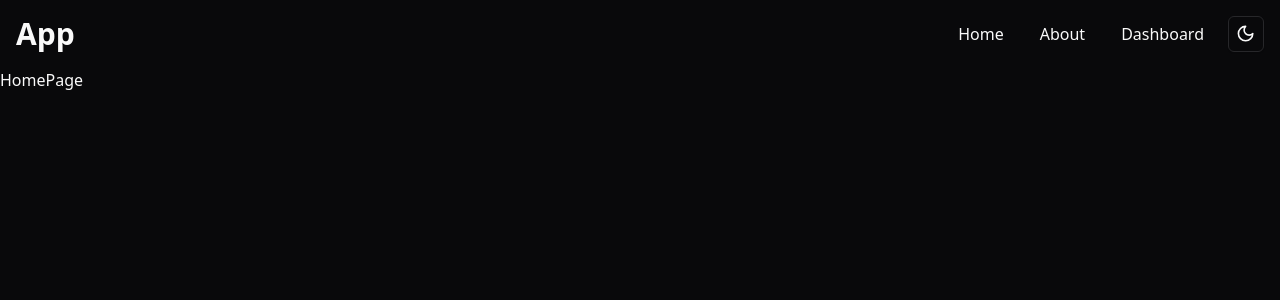
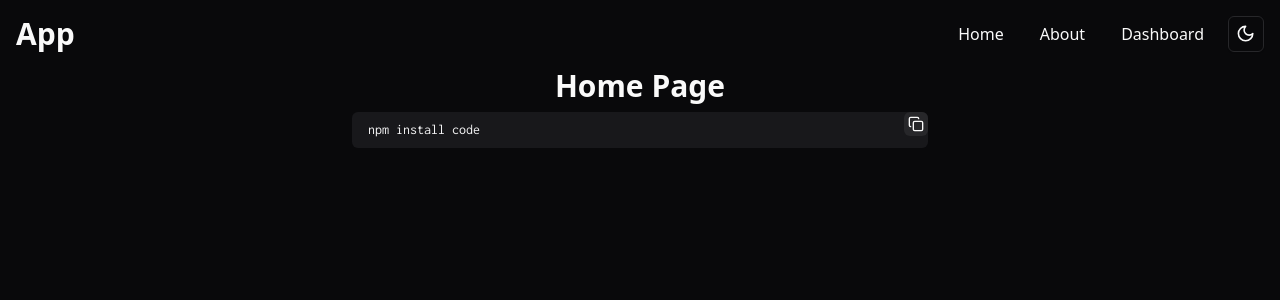
Before and after one commit to ilhuicatzi/template-react_vite-shacdn, a React (Vite) app: page / in a window 1280 px wide. Shown: the top 300 px of the page. Built offline with nearby package versions, Linux system fonts and the light colour scheme.

Commit message:
chore: Add @fontsource-variable/inconsolata package and update dependencies

```diff
--- a/package.json
+++ b/package.json
@@ -10,6 +10,7 @@
     "preview": "vite preview"
   },
   "dependencies": {
+    "@fontsource-variable/inconsolata": "^5.0.19",
     "@hookform/resolvers": "^3.9.0",
     "@radix-ui/react-accordion": "^1.2.0",
     "@radix-ui/react-alert-dialog": "^1.1.1",
@@ -23,6 +24,7 @@
     "@radix-ui/react-select": "^2.1.1",
     "@radix-ui/react-separator": "^1.1.0",
     "@radix-ui/react-slot": "^1.1.0",
+    "@radix-ui/react-tooltip": "^1.1.2",
     "class-variance-authority": "^0.7.0",
     "clsx": "^2.1.1",
     "lucide-react": "^0.437.0",
--- /dev/null
+++ b/src/components/code/CodeString.tsx
@@ -0,0 +1,39 @@
+import { Copy } from "lucide-react";
+import {
+  Tooltip,
+  TooltipContent,
+  TooltipProvider,
+  TooltipTrigger,
+} from "@/components/ui/tooltip";
+
+function CodeString({code}:{code:string}) {
+  const copyToClipboard = () => {
+    navigator.clipboard.writeText(code);
+  };
+  return (
+    <pre className="dark:bg-zinc-900 bg-zinc-100 my-2 rounded-md flex justify-between w-full max-w-xl">
+      <code className="font-inconsolata text-sm select-all pl-4 py-2 text-zinc-800 dark:text-zinc-100">
+        {code}
+      </code>
+      <div className="flex justify-end items-start">
+        <TooltipProvider>
+          <Tooltip>
+            <TooltipTrigger asChild>
+              <button
+                onClick={copyToClipboard}
+                className="bg-zinc-200 hover:bg-zinc-300 dark:bg-zinc-800 dark:hover:bg-zinc-700 p-1 rounded-md"
+              >
+                <Copy className=" w-4 h-4" />
+              </button>
+            </TooltipTrigger>
+            <TooltipContent>
+              <p>copy</p>
+            </TooltipContent>
+          </Tooltip>
+        </TooltipProvider>
+      </div>
+    </pre>
+  );
+}
+
+export default CodeString;
--- /dev/null
+++ b/src/components/ui/tooltip.tsx
@@ -0,0 +1,28 @@
+import * as React from "react"
+import * as TooltipPrimitive from "@radix-ui/react-tooltip"
+
+import { cn } from "@/lib/utils"
+
+const TooltipProvider = TooltipPrimitive.Provider
+
+const Tooltip = TooltipPrimitive.Root
+
+const TooltipTrigger = TooltipPrimitive.Trigger
+
+const TooltipContent = React.forwardRef<
+  React.ElementRef<typeof TooltipPrimitive.Content>,
+  React.ComponentPropsWithoutRef<typeof TooltipPrimitive.Content>
+>(({ className, sideOffset = 4, ...props }, ref) => (
+  <TooltipPrimitive.Content
+    ref={ref}
+    sideOffset={sideOffset}
+    className={cn(
+      "z-50 overflow-hidden rounded-md bg-primary px-3 py-1.5 text-xs text-primary-foreground animate-in fade-in-0 zoom-in-95 data-[state=closed]:animate-out data-[state=closed]:fade-out-0 data-[state=closed]:zoom-out-95 data-[side=bottom]:slide-in-from-top-2 data-[side=left]:slide-in-from-right-2 data-[side=right]:slide-in-from-left-2 data-[side=top]:slide-in-from-bottom-2",
+      className
+    )}
+    {...props}
+  />
+))
+TooltipContent.displayName = TooltipPrimitive.Content.displayName
+
+export { Tooltip, TooltipTrigger, TooltipContent, TooltipProvider }
--- a/src/index.css
+++ b/src/index.css
@@ -64,3 +64,7 @@
     @apply bg-background text-foreground;
   }
 }
+
+/* body {
+  font-family: 'Inconsolata Variable', monospace;
+} */
--- a/src/main.tsx
+++ b/src/main.tsx
@@ -4,6 +4,9 @@ import { BrowserRouter } from 'react-router-dom'
 import { ThemeProvider } from './contexts/ThemeContexts.tsx'
 import App from './App.tsx'
 import './index.css'
+
+// fonts
+import '@fontsource-variable/inconsolata';
 
 createRoot(document.getElementById('root')!).render(
   <StrictMode>
--- a/src/pages/HomePage.tsx
+++ b/src/pages/HomePage.tsx
@@ -1,7 +1,12 @@
-
+import CodeString from "@/components/code/CodeString"
 function HomePage() {
   return (
-    <div>HomePage</div>
+    <div>
+      <section className="w-full flex justify-center items-center flex-col">
+        <h1 className="text-3xl font-semibold">Home Page</h1>
+        <CodeString code={"npm install code "} />
+      </section>
+    </div>
   )
 }
 
--- a/tailwind.config.js
+++ b/tailwind.config.js
@@ -7,6 +7,9 @@ export default {
   ],
   theme: {
   	extend: {
+		fontFamily: {
+			inconsolata: ['Inconsolata', 'monospace'],
+		},
   		borderRadius: {
   			lg: 'var(--radius)',
   			md: 'calc(var(--radius) - 2px)',
```
Also changed, not shown: 1 other file (tests, documents, lock files or other folders).
